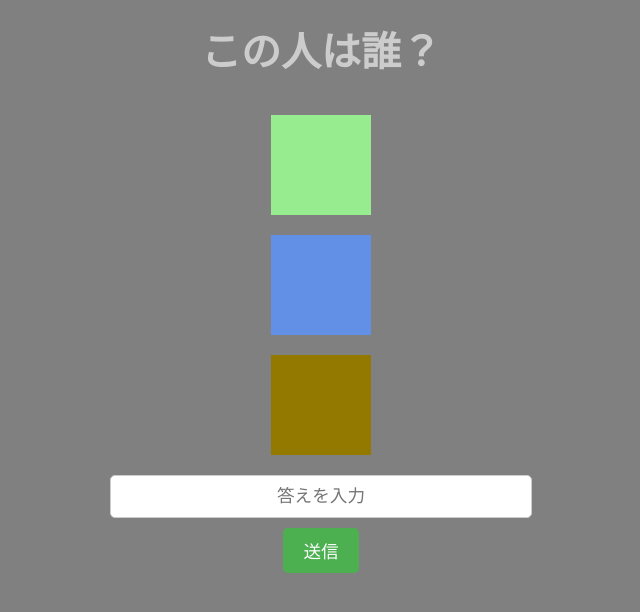
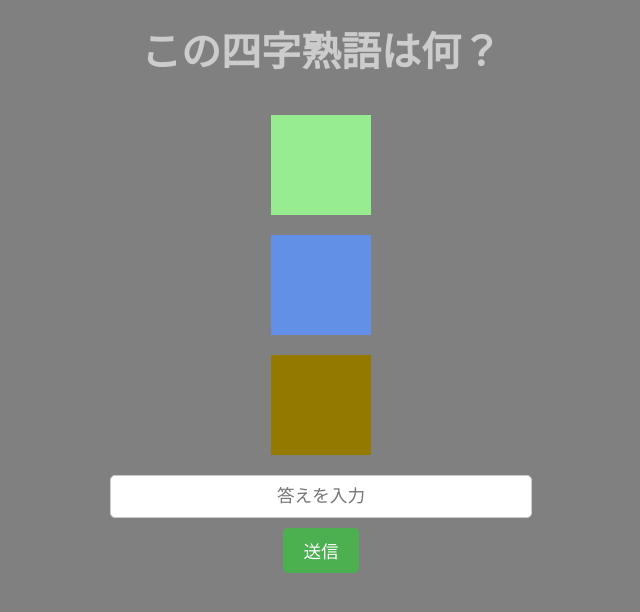
Before and after one commit to mikan599/cipher, a plain HTML site: page index.html in a window 1280 px wide. Shown: the whole page, without its empty margins (319-959 px from the left). Drawn offline with Linux system fonts and the light colour scheme.

Commit message:
Update index.html

```diff
--- a/index.html
+++ b/index.html
@@ -28,7 +28,7 @@
     </style>
 </head>
 <body>
-    <h1>この人は誰？</h1>
+    <h1>この四字熟語は何？</h1>
 
     <!-- 色付き四角形を表示 -->
     <div class="square square1"></div>
```
